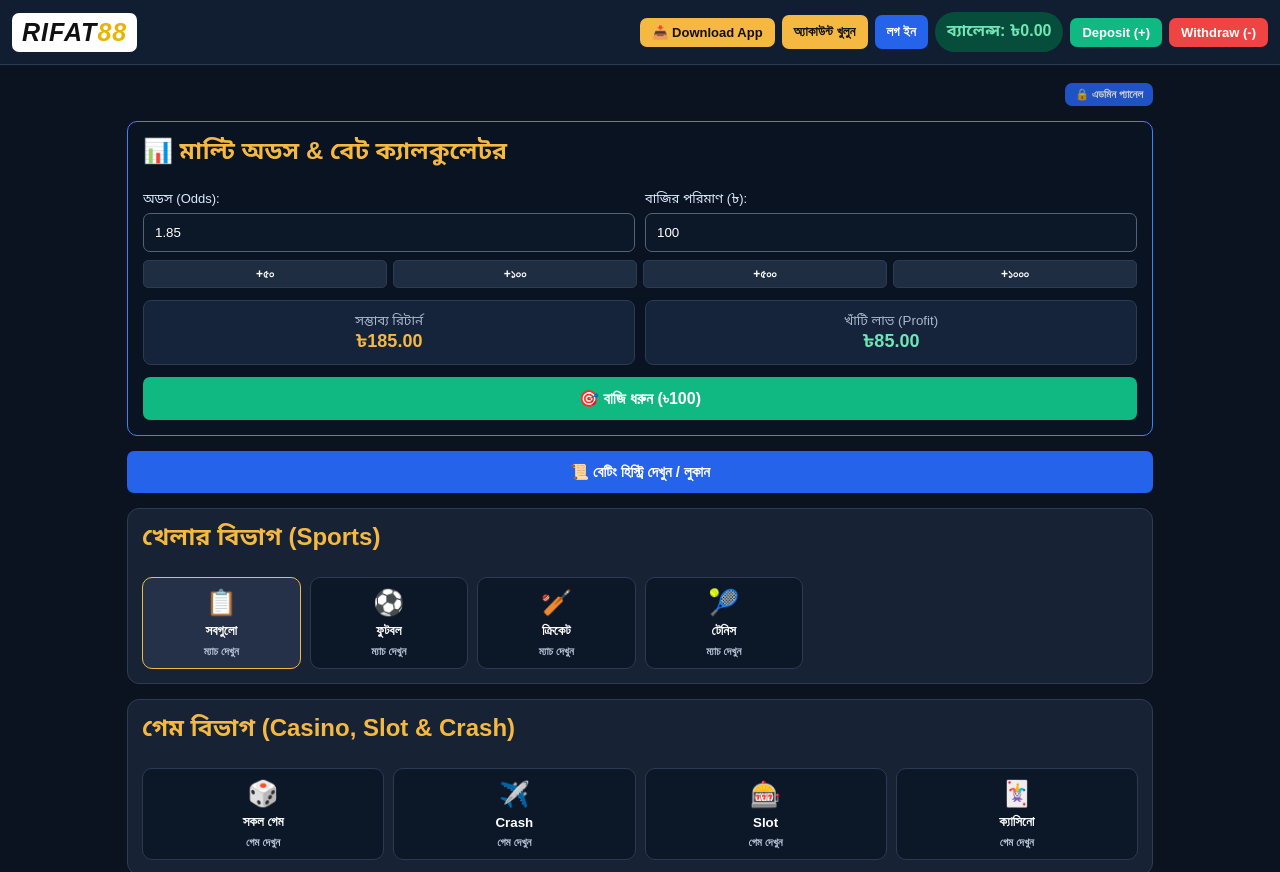
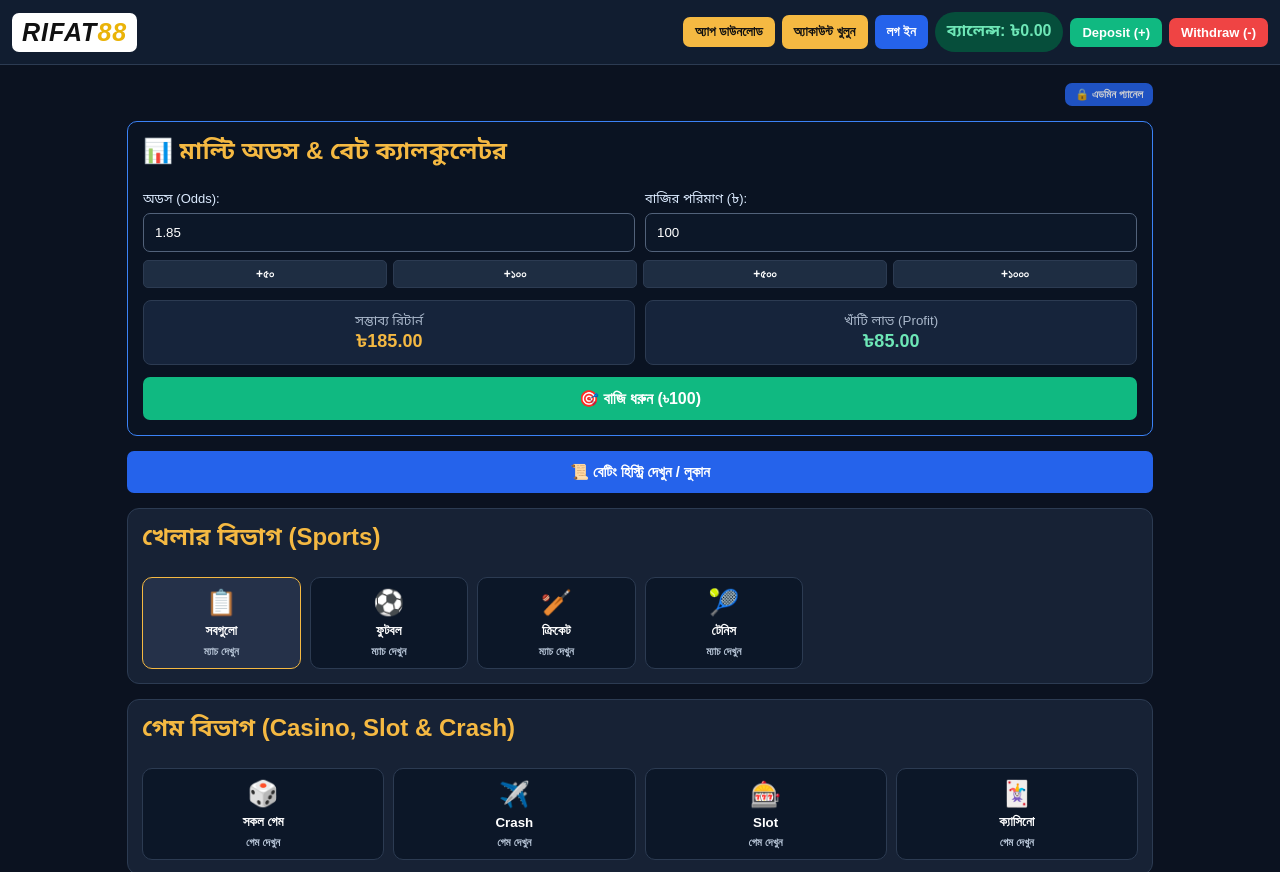
Before and after one commit to kabirosaain81-max/Bd_baet, a plain HTML site: page index.html in a window 1280 px wide. Shown: the top 872 px of the page. Drawn offline with Linux system fonts and the light colour scheme; no server answers.

Commit message:
Update download link and button text in index.html

```diff
--- a/index.html
+++ b/index.html
@@ -156,9 +156,9 @@ footer{text-align:center;color:var(--muted);padding:20px;font-size:12px}
 <header>
   <div class="logo"><b>RIFAT</b><strong>88</strong></div>
   <div class="header-right">
-    <a href="your-app-file-link.apk" download style="text-decoration: none;">
-      <button class="gold" style="padding: 7px 12px; font-size: 13px; background: #f5b942; color: #111;">📥 Download App</button>
-    </a>
+    <a href="https://github.com/kabirosaain81-max/Bd_baet/releases/download/Bd_baet-v1.0/Rifat88_bet_v1.0.0_1794376752181.apk" download>
+    <button class="gold" style="padding: 7px 12px;">অ্যাপ ডাউনলোড</button>
+</a>
 
     <div id="authArea" style="display:flex; gap:7px;">
       <button class="gold" onclick="openAuth('signup')">অ্যাকাউন্ট খুলুন</button>
```
